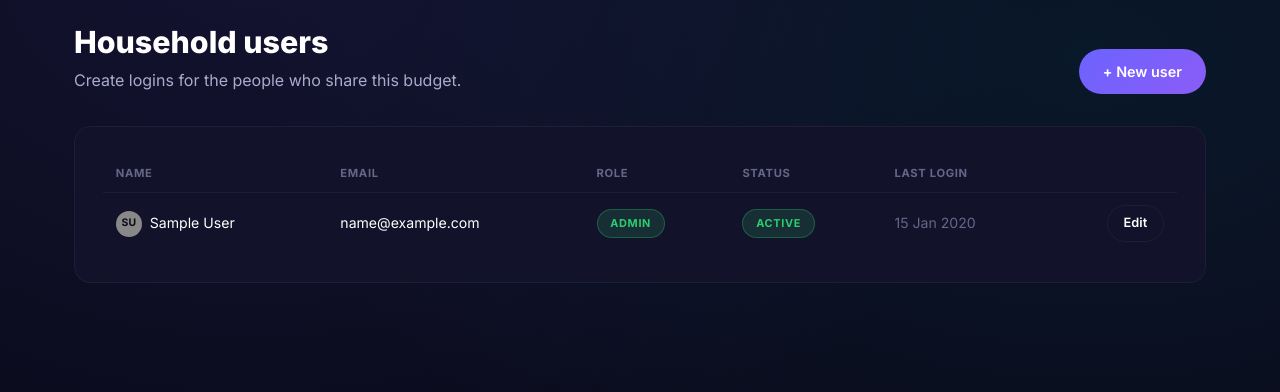
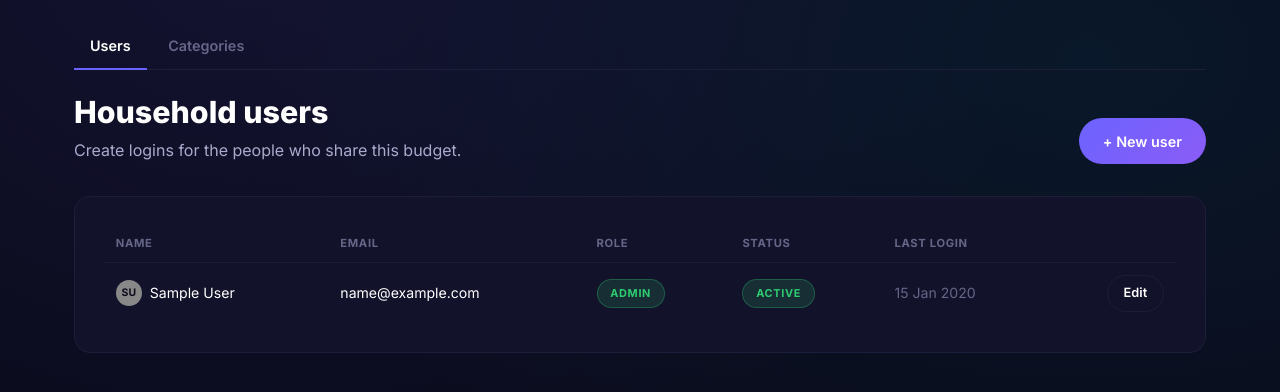
Before and after one commit to Batty0810/budgeteer, a Flask app: page /admin/users in a window 1280 px wide. Shown: the part 64-456 px from the top of the page. Run offline with Flask 3, Linux system fonts and the light colour scheme; a user stored in the database is signed in; tables that the repository leaves empty hold one stand-in row (values such as "Sample post").

Commit message:
Make category management reachable from the Admin page
Categories were only reachable via a badge link buried in dashboard
widgets. Added a Users/Categories tab bar to the admin section (shown to
admins on both /admin/users and /transactions/categories) so adding or
editing categories is one click from the Admin page.

Category management itself stays open to every household member, not
just admins - that's unchanged, matching the shared-partner-sync design;
this is purely a navigation improvement. The tab bar is hidden from
non-admins on the categories page so they don't see a link to a page
they'd get a 403 from.

Co-Authored-By: Claude Sonnet 5 <noreply@anthropic.com>

```diff
--- a/app/static/css/style.css
+++ b/app/static/css/style.css
@@ -114,6 +114,28 @@ small,
 
 .page-header h1 {
   font-size: 1.9rem;
+}
+
+.tab-nav {
+  display: flex;
+  gap: 0.35rem;
+  margin-bottom: 1.5rem;
+  border-bottom: 1px solid var(--border);
+}
+.tab-nav a {
+  padding: 0.65rem 1rem;
+  font-weight: 600;
+  font-size: 0.9rem;
+  color: var(--text-faint);
+  border-bottom: 2px solid transparent;
+  margin-bottom: -1px;
+}
+.tab-nav a:hover {
+  color: var(--text-muted);
+}
+.tab-nav a.active {
+  color: var(--text);
+  border-bottom-color: var(--accent);
 }
 
 .grid {
--- /dev/null
+++ b/app/templates/admin/_subnav.html
@@ -0,0 +1,4 @@
+<div class="tab-nav">
+  <a href="{{ url_for('admin.users') }}" class="{{ 'active' if request.endpoint == 'admin.users' else '' }}">Users</a>
+  <a href="{{ url_for('transactions.list_categories') }}" class="{{ 'active' if request.endpoint and request.endpoint.startswith('transactions.') and 'categor' in request.endpoint else '' }}">Categories</a>
+</div>
--- a/app/templates/admin/users.html
+++ b/app/templates/admin/users.html
@@ -1,6 +1,7 @@
 {% extends "base.html" %}
 {% block title %}Users — Budgeteer{% endblock %}
 {% block content %}
+{% include "admin/_subnav.html" %}
 <div class="page-header">
   <div>
     <h1>Household users</h1>
--- a/app/templates/transactions/categories.html
+++ b/app/templates/transactions/categories.html
@@ -1,6 +1,7 @@
 {% extends "base.html" %}
 {% block title %}Categories — Budgeteer{% endblock %}
 {% block content %}
+{% if current_user.is_admin %}{% include "admin/_subnav.html" %}{% endif %}
 <div class="page-header">
   <div>
     <h1>Categories</h1>
```
Also changed, not shown: tests/test_categories.py (+19 -0 lines).
